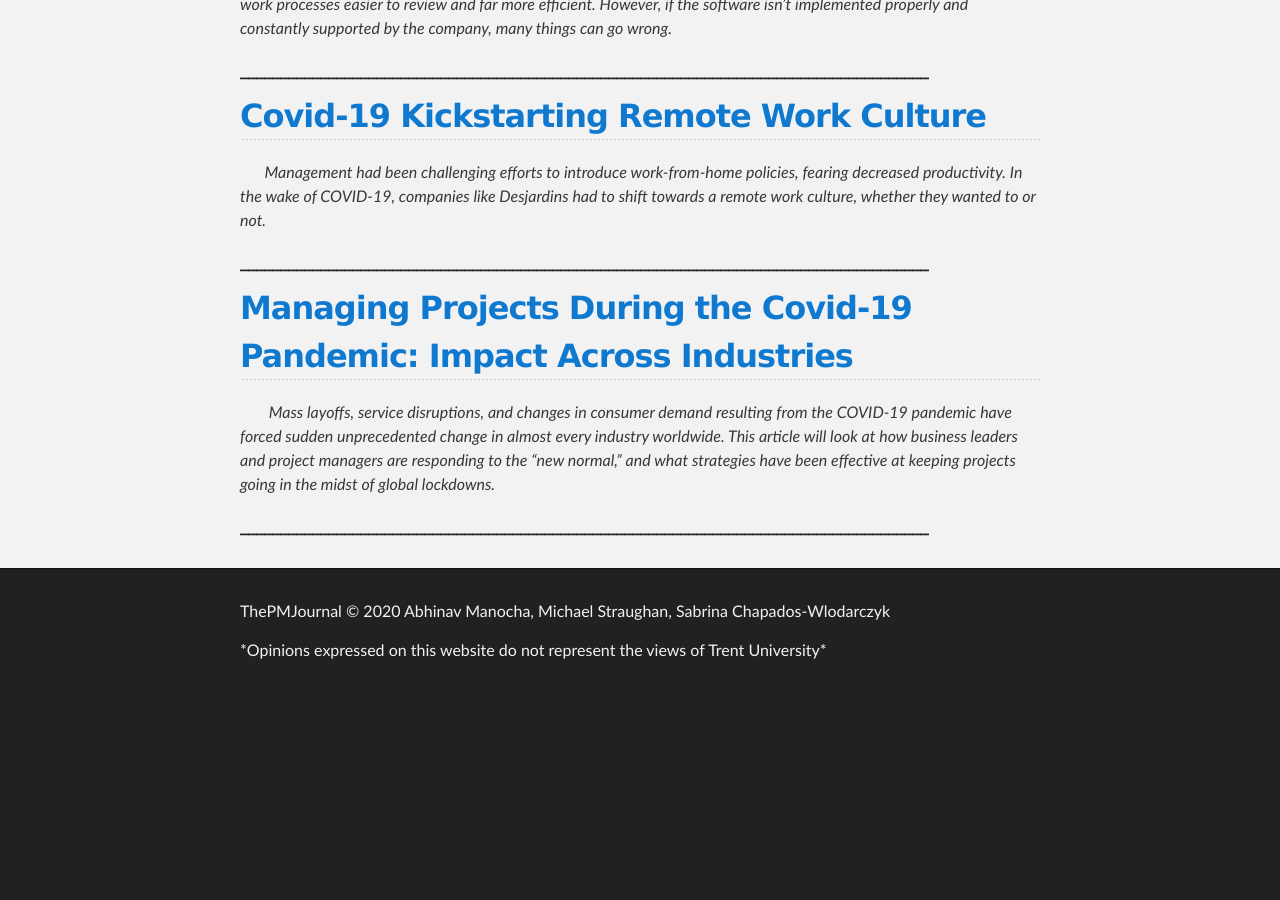
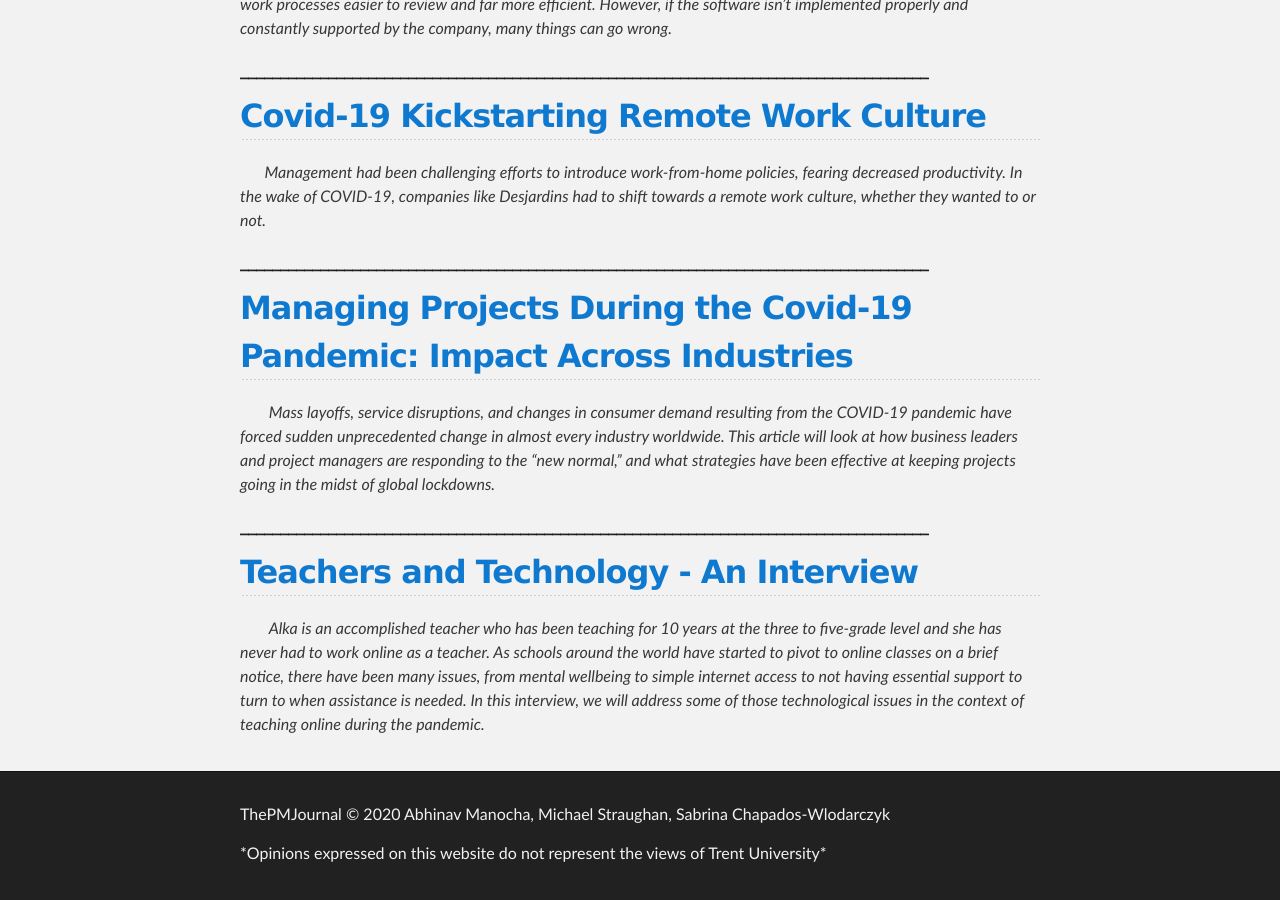
Before and after one commit to abhinavmanocha/3850Project, a Jekyll site: the page built from index.md, in a window 1280 px wide and 900 px high, scrolled down 792 px. Built offline with Jekyll 4.4.1, drawn with Linux system fonts in a browser that asks for light colours; our own code applies the rules of GitHub Pages for plain Markdown files; before the commit the page ends 1489 px from its top, so only the background shows below that.

Commit message:
Alka's interview

```diff
--- a/index.md
+++ b/index.md
@@ -26,3 +26,7 @@ layout: default
 &nbsp;&nbsp;&nbsp;&nbsp;&nbsp;&nbsp; *Mass layoffs, service disruptions, and changes in consumer demand resulting from the COVID-19 pandemic have forced sudden unprecedented change in almost every industry worldwide. This article will look at how business leaders and project managers are responding to the “new normal,” and what strategies have been effective at keeping projects going in the midst of global lockdowns.*
 
 ##### __________________________________________________________________________________________________________________________________________________________________________________________________________________________________________________________________
+
+
+## [Teachers and Technology - An Interview](./Alka-Interview.md)
+&nbsp;&nbsp;&nbsp;&nbsp;&nbsp;&nbsp; *Alka is an accomplished teacher who has been teaching for 10 years at the three to five-grade level and she has never had to work online as a teacher. As schools around the world have started to pivot to online classes on a brief notice, there have been many issues, from mental wellbeing to simple internet access to not having essential support to turn to when assistance is needed. In this interview, we will address some of those technological issues in the context of teaching online during the pandemic.*
```
Also changed, not shown: Alka-Interview.md (added, +19 -0 lines).
